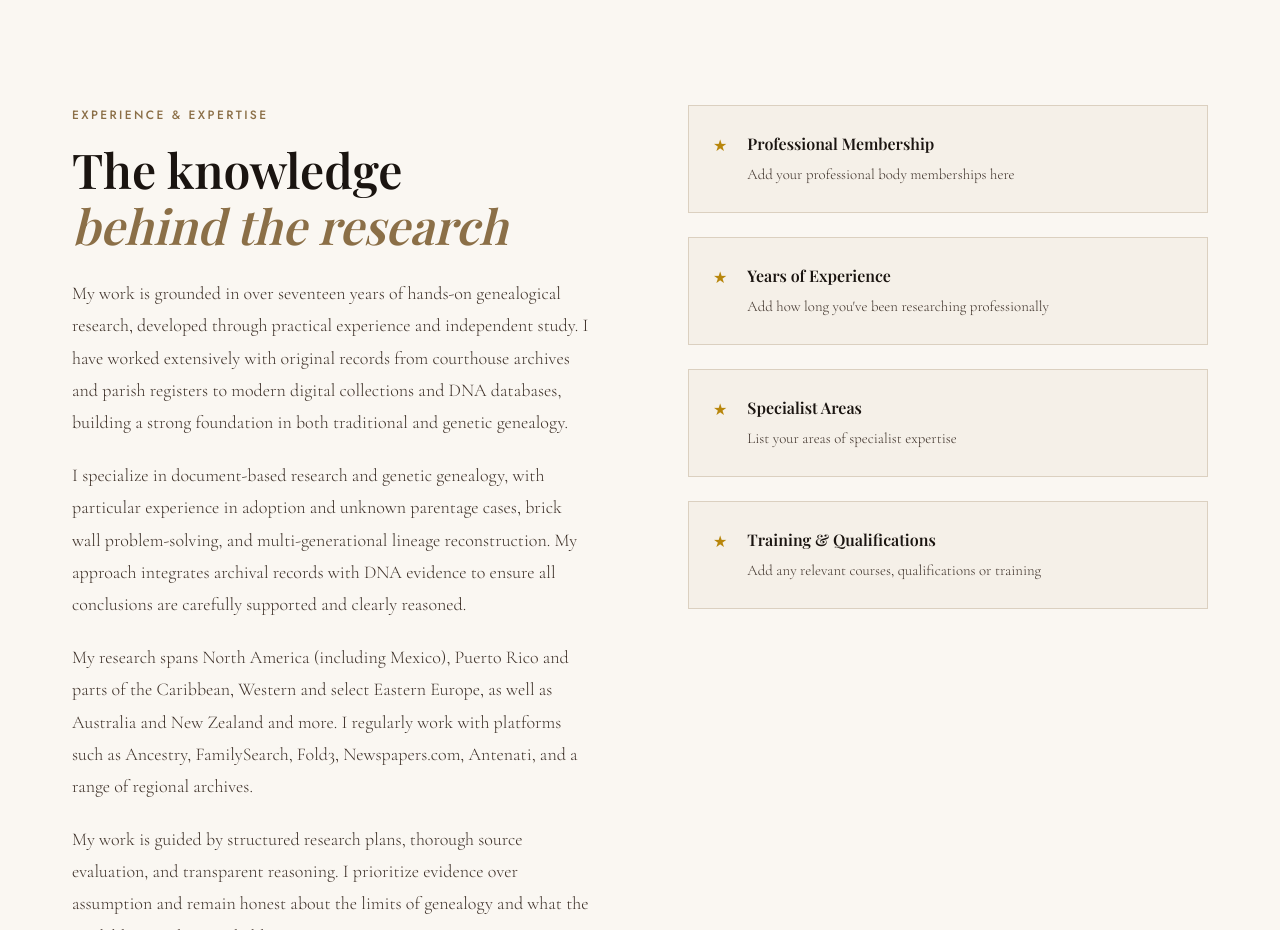
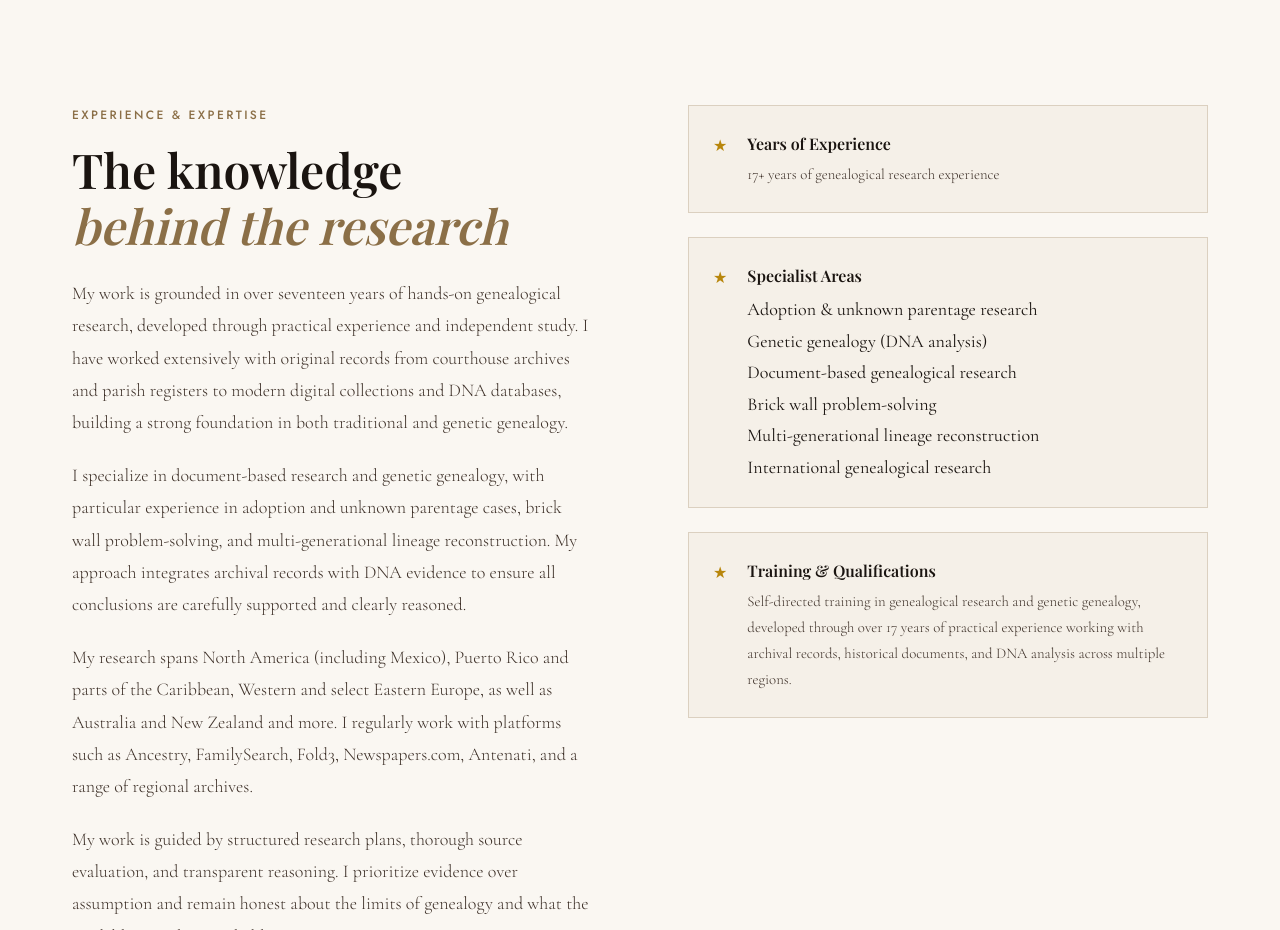
Before and after one commit to SolvingYourMysteries/SolvingYourMysteries.github.io, a plain HTML site: page about.html in a window 1280 px wide. Shown: the part 4380-5310 px from the top of the page. Drawn offline with nearby package versions, Linux system fonts and the light colour scheme; a web font is replaced by a local one.

Commit message:
Update about.html

```diff
--- a/about.html
+++ b/about.html
@@ -161,29 +161,29 @@
           <div class="credential-item">
             <span class="credential-icon">&#9733;</span>
             <div>
-              <h4>Professional Membership</h4>
-              <p>Add your professional body memberships here</p>
-            </div>
-          </div>
-          <div class="credential-item">
-            <span class="credential-icon">&#9733;</span>
-            <div>
               <h4>Years of Experience</h4>
-              <p>Add how long you've been researching professionally</p>
+              <p>17+ years of genealogical research experience</p>
             </div>
           </div>
           <div class="credential-item">
             <span class="credential-icon">&#9733;</span>
             <div>
               <h4>Specialist Areas</h4>
-              <p>List your areas of specialist expertise</p>
+              <ul>
+                <li>Adoption & unknown parentage research</li>
+                <li>Genetic genealogy (DNA analysis)</li>
+                <li>Document-based genealogical research</li>
+                <li>Brick wall problem-solving</li>
+                <li>Multi-generational lineage reconstruction</li>
+                <li>International genealogical research</li>
+              </ul>
             </div>
           </div>
           <div class="credential-item">
             <span class="credential-icon">&#9733;</span>
             <div>
               <h4>Training & Qualifications</h4>
-              <p>Add any relevant courses, qualifications or training</p>
+              <p> Self-directed training in genealogical research and genetic genealogy, developed through over 17 years of practical experience working with archival records, historical documents, and DNA analysis across multiple regions.</p>
             </div>
           </div>
         </div>
```
